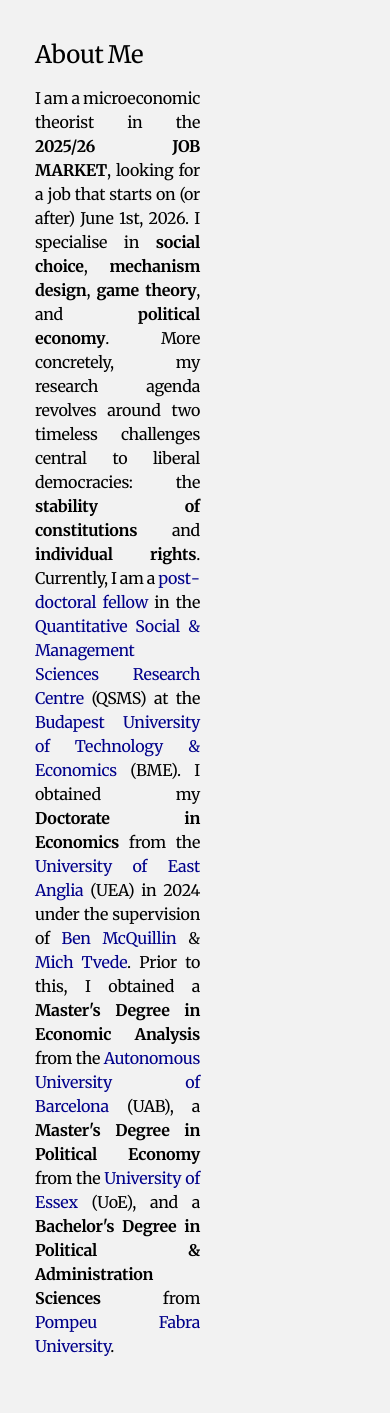
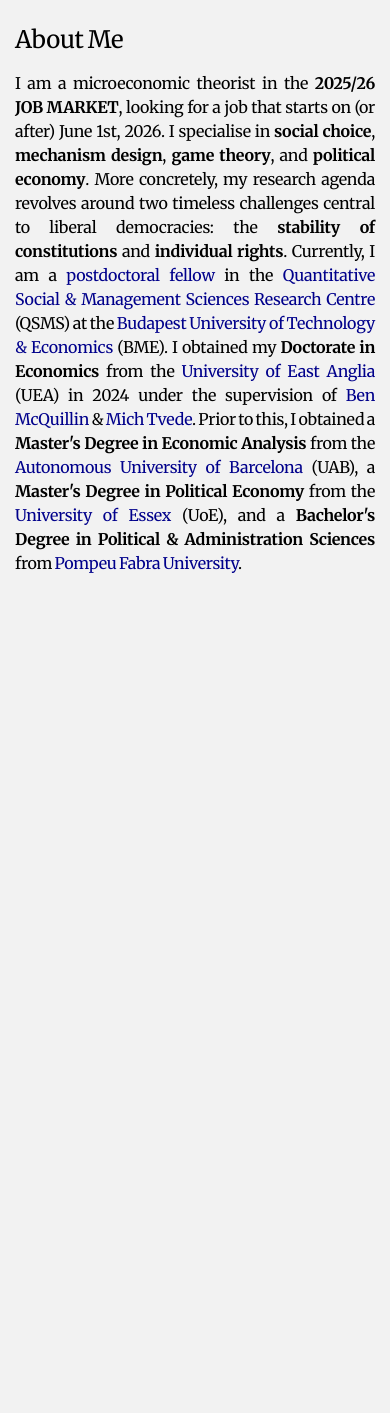
Before and after one commit to HectorHermidaRivera/hectorhermidarivera.github.io, a Jekyll site: the page built from index.md, in a window 390 px wide. Built offline with Jekyll 4.4.1, drawn with Linux system fonts in a browser that asks for light colours; a style sheet for code colours, icons or effects is not loaded; after the commit the page ends 900 px from its top, so only the background shows below that.

Commit message:
Update style.css

```diff
--- a/assets/css/style.css
+++ b/assets/css/style.css
@@ -288,37 +288,51 @@ a {
   hyphens: auto;
 }
 
-/* MOBILE */
-
+/* MOBILE FIXED */
 @media (max-width: 768px) {
-  /* Sidebar disappears */
+  /* Hide sidebar */
   .sidebar { display: none !important; }
 
   /* Hide desktop content except mobile-only block */
   .content > *:not(.mobile-only) { display: none; }
 
+  /* Make mobile-only block span full width */
   .mobile-only {
-    display: block;
-    width: 100%;
-    padding: 0;
-    margin: 0;
+    display: block !important;
+    width: 100% !important;
+    padding: 0 !important;
+    margin: 0 !important;
     box-sizing: border-box;
   }
 
+  /* Remove left/right margins/padding from content */
+  .content {
+    margin: 0 !important;
+    padding: 0 !important;
+    font-size: 1em;
+  }
+
+  /* Main title */
+  .main-name {
+    font-size: 2em !important;
+    padding-left: 0 !important;
+  }
+
+  /* About Me heading */
   #about-me h2 {
     font-weight: normal;
     text-transform: none;
-    padding: 0 0;
-    margin-top: 0.5em;
-    margin-bottom: 0.5em;
+    padding: 0;
+    margin: 0.5em 0;
   }
 
+  /* About Me paragraph */
   #about-me .mobile-intro {
     display: block;
     width: 100%;
     box-sizing: border-box;
-    padding: 0;         /* remove side padding */
-    margin: 0;          /* remove top/bottom margin */
+    padding: 0 15px;   /* small padding to avoid touching screen edges */
+    margin: 0;
     font-weight: normal;
     text-transform: none;
     line-height: 1.5;
@@ -327,27 +341,16 @@ a {
   /* Icon row must appear and span full width */
   #about-me .icon-row {
     display: flex !important;
-    flex-wrap: nowrap;
+    flex-wrap: wrap;          /* allow wrapping on very small screens */
     justify-content: flex-start;
-    margin: 0em 0;
-    padding: 0;
+    margin: 10px 0;
+    padding: 0 15px;          /* same padding as paragraph */
     width: 100%;
     box-sizing: border-box;
   }
   #about-me .icon-row a {
-    flex: 0 0 auto;      /* icons keep their natural width */
-    margin-right: 0px;
+    flex: 0 0 auto;           /* keep natural icon width */
+    margin-right: 10px;
     text-align: center;
   }
-
-  .content {
-    margin-left: 0;
-    padding: 0px 0;      /* remove left/right padding */
-    font-size: 1em;
-  }
-
-  .main-name {
-    font-size: 2em;
-    padding-left: 0;
-  }
 }
```
